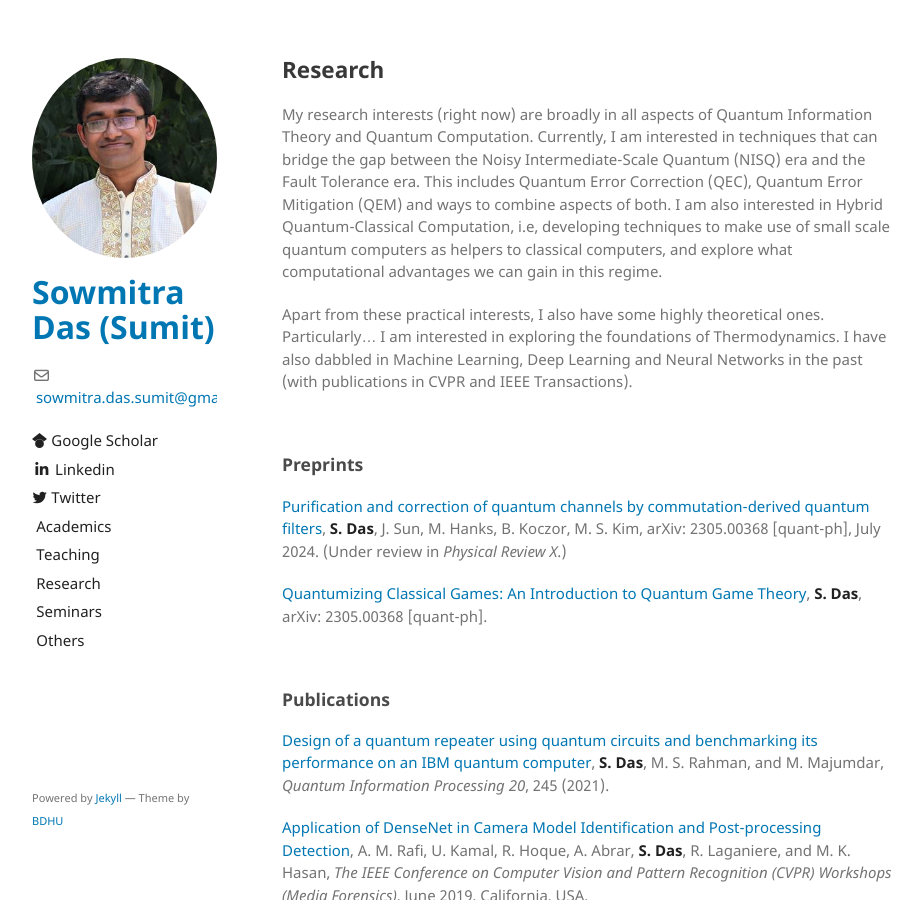
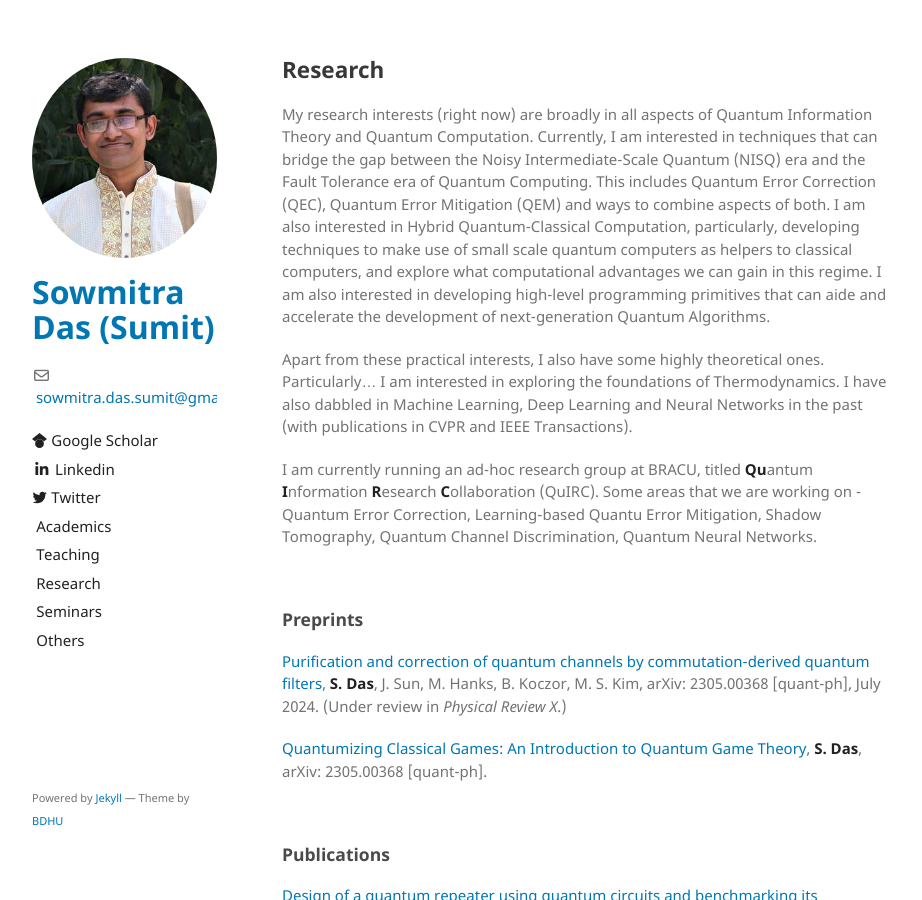
Before and after one commit to sowmitra-das-sumit/sowmitra-das-sumit.github.io, a Jekyll site: the page built from research.md, in a window 1280 px wide and 900 px high. Shown: the whole window, without its empty margins (178-1100 px from the left). Built offline with Jekyll 4.4.1, drawn with Linux system fonts in a browser that asks for light colours; the repository's description, which GitHub fills in, is left out; our own code applies the rules of GitHub Pages for plain Markdown files.

Commit message:
Update research.md

```diff
--- a/research.md
+++ b/research.md
@@ -4,9 +4,11 @@ layout: default
 
 ## Research
 
-My research interests (right now) are broadly in all aspects of Quantum Information Theory and Quantum Computation. Currently, I am interested in techniques that can bridge the gap between the Noisy Intermediate-Scale Quantum (NISQ) era and the Fault Tolerance era. This includes Quantum Error Correction (QEC), Quantum Error Mitigation (QEM) and ways to combine aspects of both. I am also interested in Hybrid Quantum-Classical Computation, i.e, developing techniques to make use of small scale quantum computers as helpers to classical computers, and explore what computational advantages we can gain in this regime.
+My research interests (right now) are broadly in all aspects of Quantum Information Theory and Quantum Computation. Currently, I am interested in techniques that can bridge the gap between the Noisy Intermediate-Scale Quantum (NISQ) era and the Fault Tolerance era of Quantum Computing. This includes Quantum Error Correction (QEC), Quantum Error Mitigation (QEM) and ways to combine aspects of both. I am also interested in Hybrid Quantum-Classical Computation, particularly, developing techniques to make use of small scale quantum computers as helpers to classical computers, and explore what computational advantages we can gain in this regime. I am also interested in developing high-level programming primitives that can aide and accelerate the development of next-generation Quantum Algorithms.
 
 Apart from these practical interests, I also have some highly theoretical ones. Particularly... I am interested in exploring the foundations of Thermodynamics. I have also dabbled in Machine Learning, Deep Learning and Neural Networks in the past (with publications in CVPR and IEEE Transactions).
+
+I am currently running an ad-hoc research group at BRACU, titled **Qu**antum **I**nformation **R**esearch **C**ollaboration (QuIRC). Some areas that we are working on - Quantum Error Correction, Learning-based Quantu Error Mitigation, Shadow Tomography, Quantum Channel Discrimination, Quantum Neural Networks.
 
 <br>
 
```
